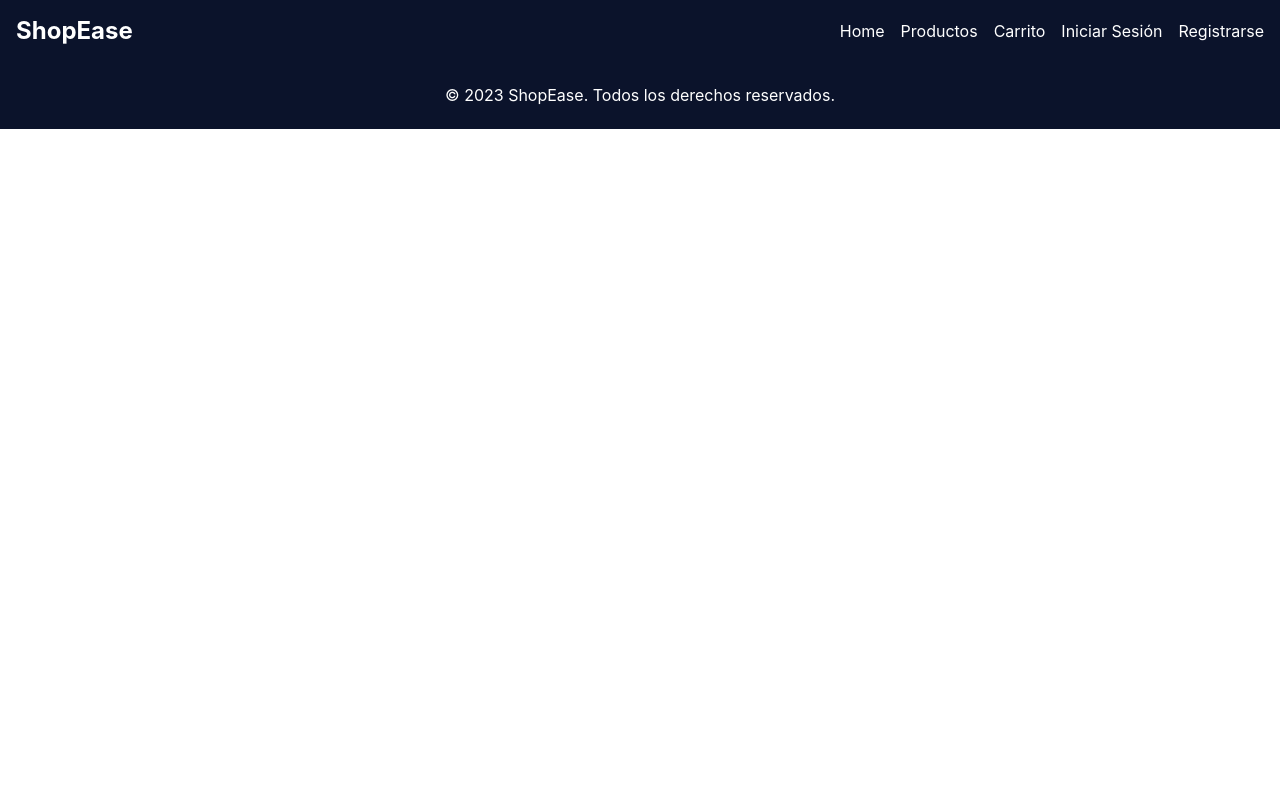
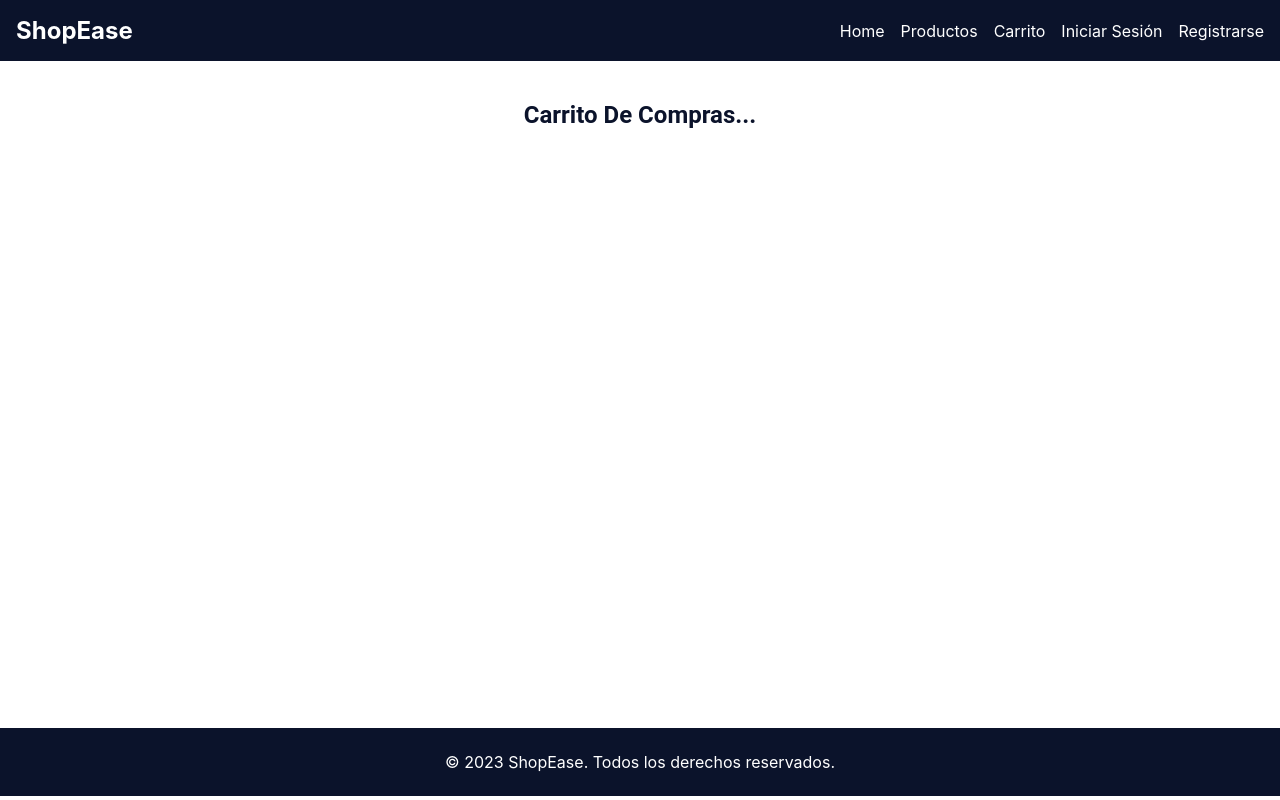
Before and after one commit to Yeyz75/ShopEase, a React (Create React App) app: page /carcheckout in a window 1280 px wide. Built offline with nearby package versions, Linux system fonts and the light colour scheme.

Commit message:
Se agregó header a la pagina Carrito

```diff
--- a/src/App.js
+++ b/src/App.js
@@ -6,6 +6,7 @@ import Home from "./pages/Home/index";
 import Products from './pages/Products/products';
 import Login from './components/Login/index';
 import Register from './components/Register/index';
+import CarCheckout from './pages/CarCheckout/CarCheckout';
 
 function App() {
   return (
@@ -16,6 +17,7 @@ function App() {
           <Route path="/" element={<Home />} />
           <Route path="/home" element={<Home />} />
           <Route path="/products" element={<Products />} />
+          <Route path="/carcheckout" element={<CarCheckout />} />
           <Route path="/login" element={<Login />} />
           <Route path="/register" element={<Register />} />
         </Routes>
--- a/src/components/NavBar/NavBar.jsx
+++ b/src/components/NavBar/NavBar.jsx
@@ -31,7 +31,7 @@ function NavBar() {
           <Link to="/products">Productos</Link>
         </li>
         <li>
-          <Link to="/cart">Carrito</Link>
+          <Link to="/carcheckout">Carrito</Link>
         </li>
         <li>
           <Link to="/login">Iniciar Sesión</Link>
--- /dev/null
+++ b/src/pages/CarCheckout/CarCheckout.css
@@ -0,0 +1,19 @@
+:root {
+    --color-primary-carcheckout: #0B132B;
+    --color-secondary-carcheckout: #FFFFFF;
+    --color-tertiary-carcheckout: #4B86B4;
+    --color-quaternary-carcheckout: #5DA9E9;
+    --font-family: "Roboto", sans-serif;
+    --breakpoint-sm: 576px;
+}
+
+
+.carContainer {
+    display: flex;
+    flex-direction: column;
+    align-items: center;
+    padding: 20px;
+    color: var(--color-primary-carcheckout);
+    font-family: var(--font-family);
+    min-height: calc(100vh - 173px);
+}
--- /dev/null
+++ b/src/pages/CarCheckout/CarCheckout.jsx
@@ -0,0 +1,14 @@
+import React from "react";
+import "./CarCheckout.css";
+
+function CarCheckout() {
+  return (
+    <main className="carContainer">
+      <section className="section-carContainer">
+        <h1>Carrito De Compras...</h1>
+      </section>
+    </main>
+  );
+}
+
+export default CarCheckout;
```
